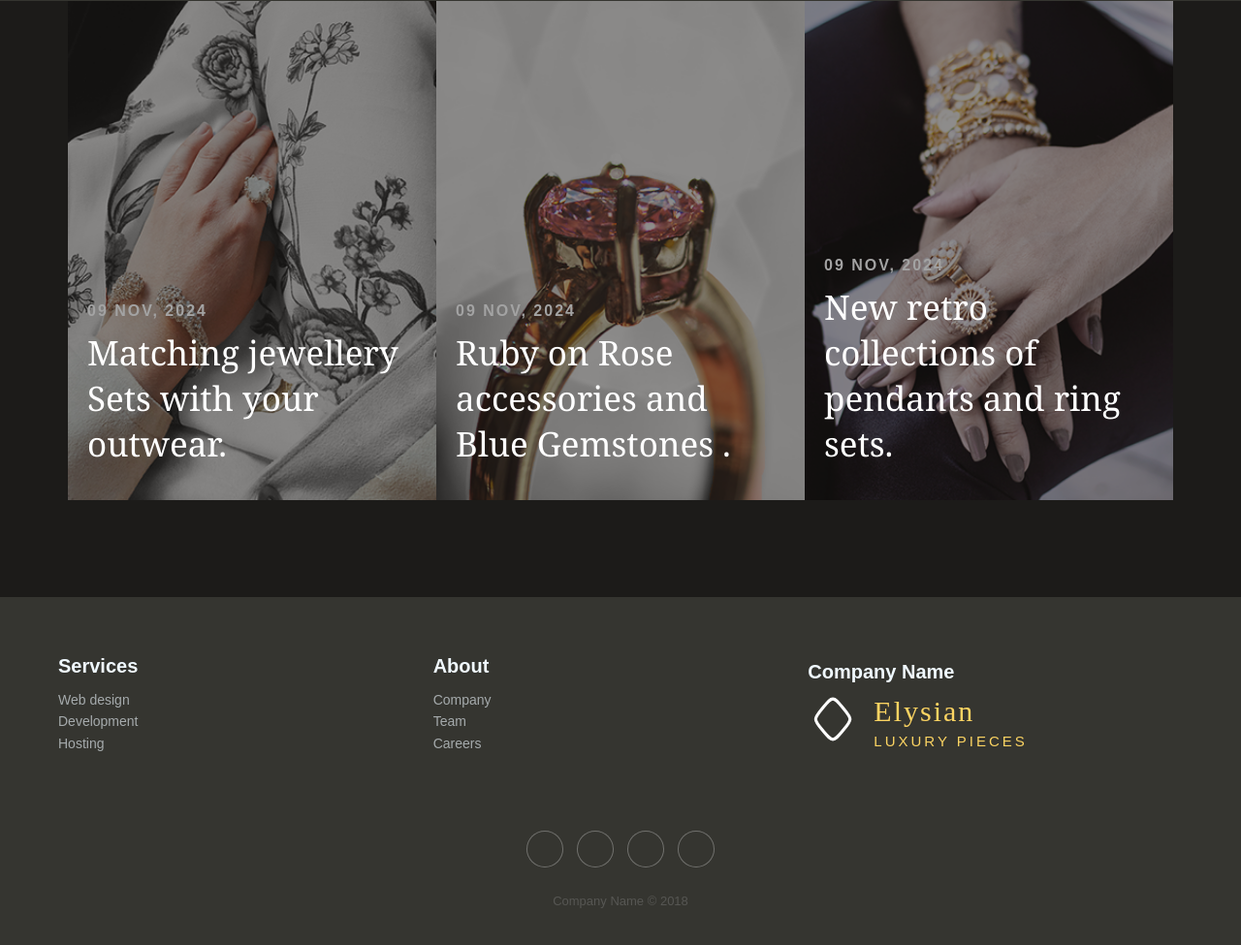
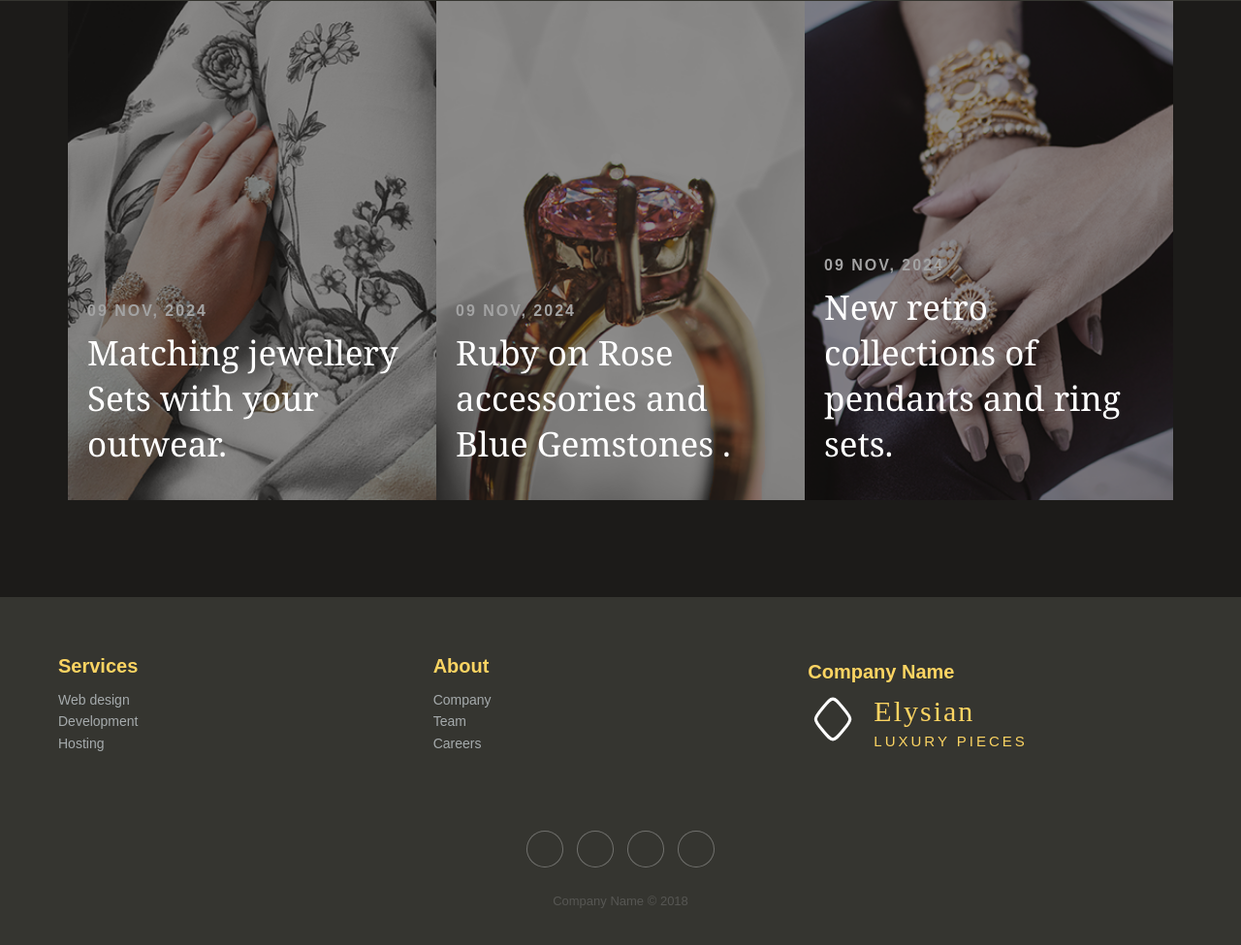
Before and after one commit to vijaysaini1703/jewellProject, a plain HTML site: page index.html in a window 1280 px wide. Shown: the part 10043-11018 px from the top of the page at 97% size. Drawn offline with Linux system fonts and the light colour scheme.

Commit message:
footer heading color change

```diff
--- a/cssfiles/footer.css
+++ b/cssfiles/footer.css
@@ -10,6 +10,7 @@
     margin-bottom: 12px;
     font-weight: bold;
     font-size: 20px;
+    color:#fcd462;
 
   }
 
```
